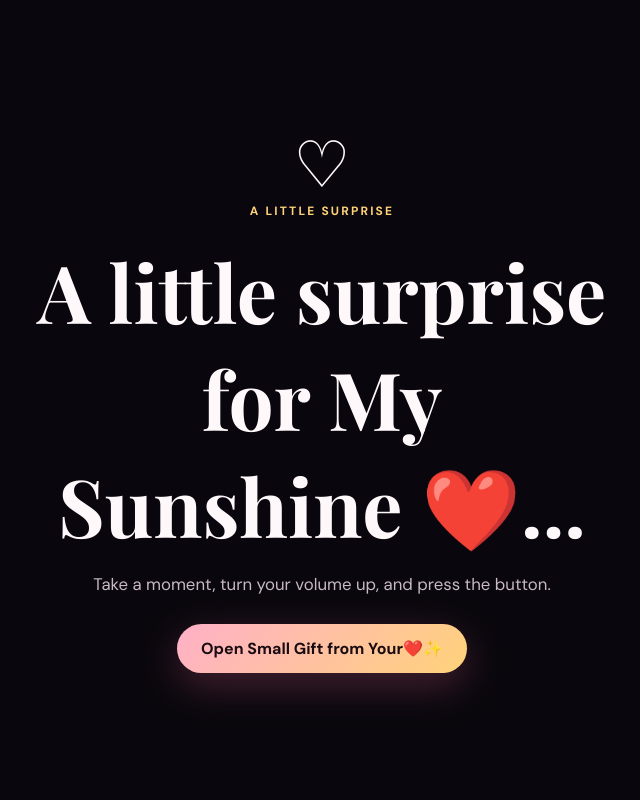
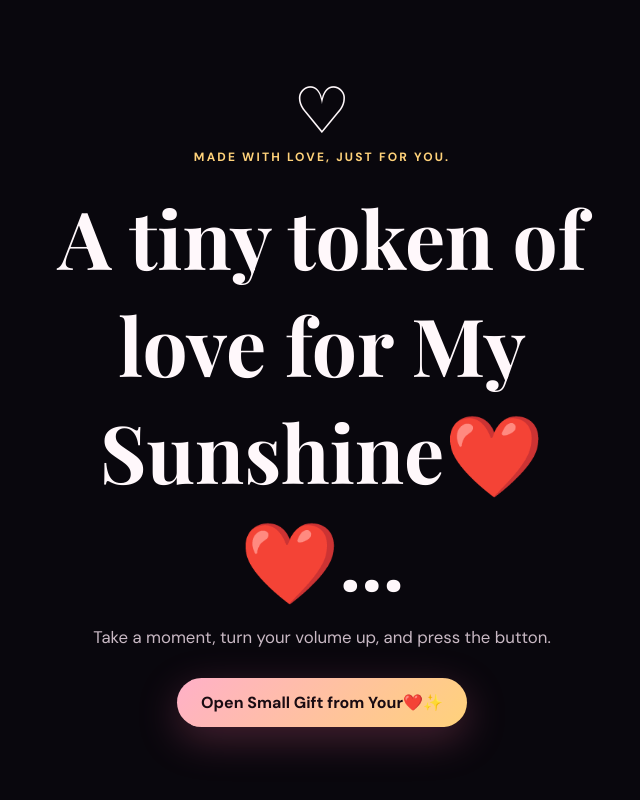
Before and after one commit to greenCoder3/Birthday_, a plain HTML site: page index.html in a window 1280 px wide. Shown: the top 800 px of the page, without its empty margins (318-958 px from the left). Drawn offline with nearby package versions, Linux system fonts and the light colour scheme.

Commit message:
Update index.html

```diff
--- a/index.html
+++ b/index.html
@@ -11,8 +11,8 @@
   <div class="intro" id="intro">
     <div class="intro-box">
       <div class="mini-heart">♡</div>
-      <div class="eyebrow">A little surprise</div>
-      <h1>A little surprise for My Sunshine ❤️...</h1>
+      <div class="eyebrow">Made with love, just for you.</div>
+      <h1>A tiny token of love for My Sunshine❤️❤️...</h1>
       <p>Take a moment, turn your volume up, and press the button.</p>
       <button class="btn" id="startButton">Open Small Gift from Your❤️✨</button>
     </div>
```
